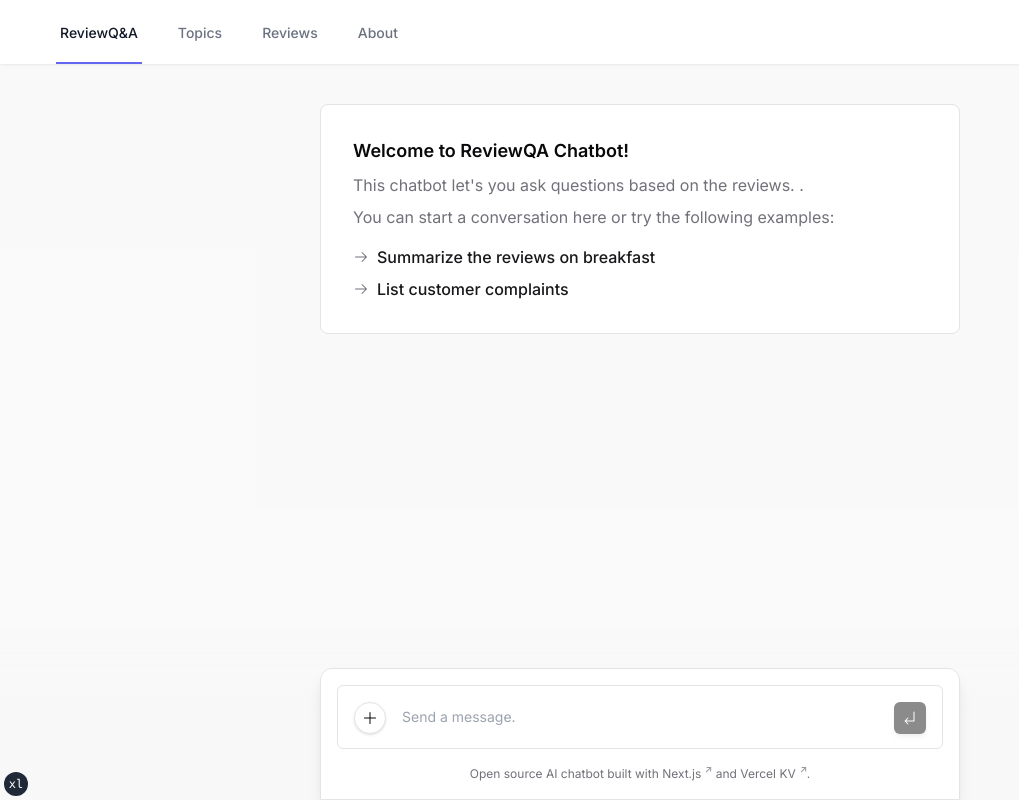
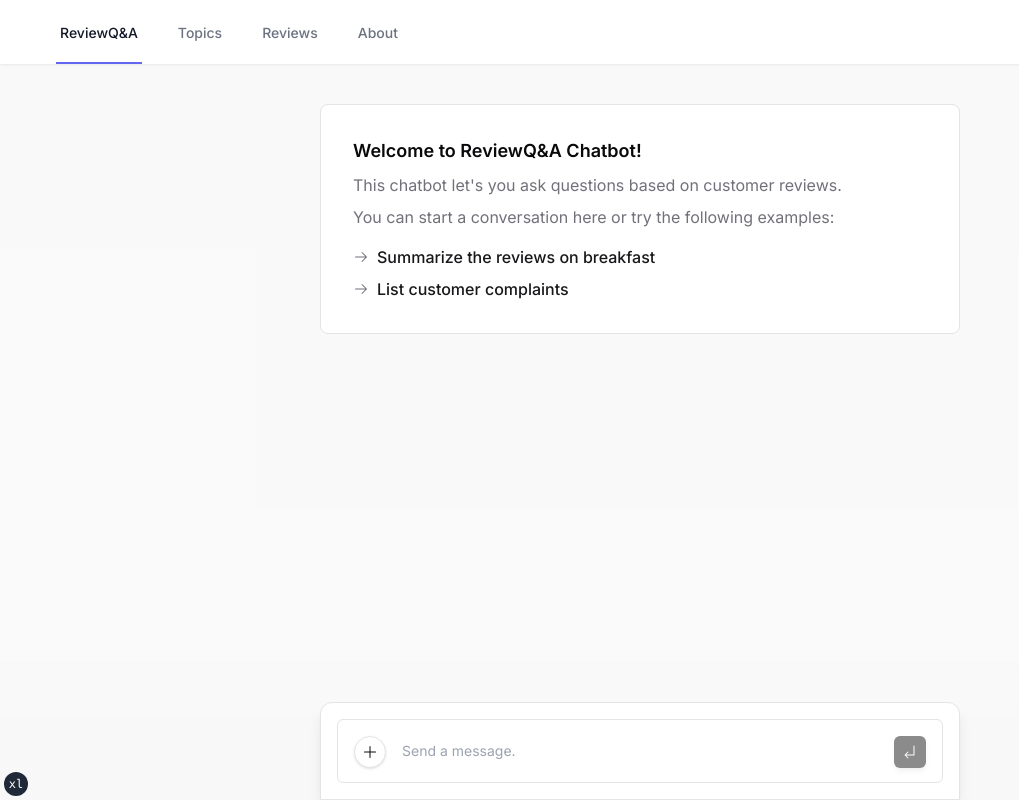
Before and after one commit to louis-sanna-eki/reviews-to-insights-hackathon, a Next.js app: page / in a window 1280 px wide. Shown: the whole page, without its empty margins (0-1019 px from the left). Built offline with nearby package versions, Linux system fonts and the light colour scheme.

Commit message:
feat(chat): improve UI

```diff
--- a/app/share/[id]/page.tsx
+++ b/app/share/[id]/page.tsx
@@ -47,7 +47,6 @@ export default async function SharePage({ params }: SharePageProps) {
         </div>
         <ChatList messages={chat.messages} />
       </div>
-      <FooterText className="py-8" />
     </>
   )
 }
--- a/components/chat-panel.tsx
+++ b/components/chat-panel.tsx
@@ -70,7 +70,6 @@ export function ChatPanel({
             setInput={setInput}
             isLoading={isLoading}
           />
-          <FooterText className="hidden sm:block" />
         </div>
       </div>
     </div>
--- a/components/empty-screen.tsx
+++ b/components/empty-screen.tsx
@@ -20,10 +20,10 @@ export function EmptyScreen({ setInput }: Pick<UseChatHelpers, 'setInput'>) {
     <div className="mx-auto max-w-2xl px-4">
       <div className="rounded-lg border bg-background p-8">
         <h1 className="mb-2 text-lg font-semibold">
-          Welcome to ReviewQA Chatbot!
+          Welcome to ReviewQ&A Chatbot!
         </h1>
         <p className="mb-2 leading-normal text-muted-foreground">
-          This chatbot let&apos;s you ask questions based on the reviews. .
+          This chatbot let&apos;s you ask questions based on customer reviews.
         </p>
         <p className="leading-normal text-muted-foreground">
           You can start a conversation here or try the following examples:
```
